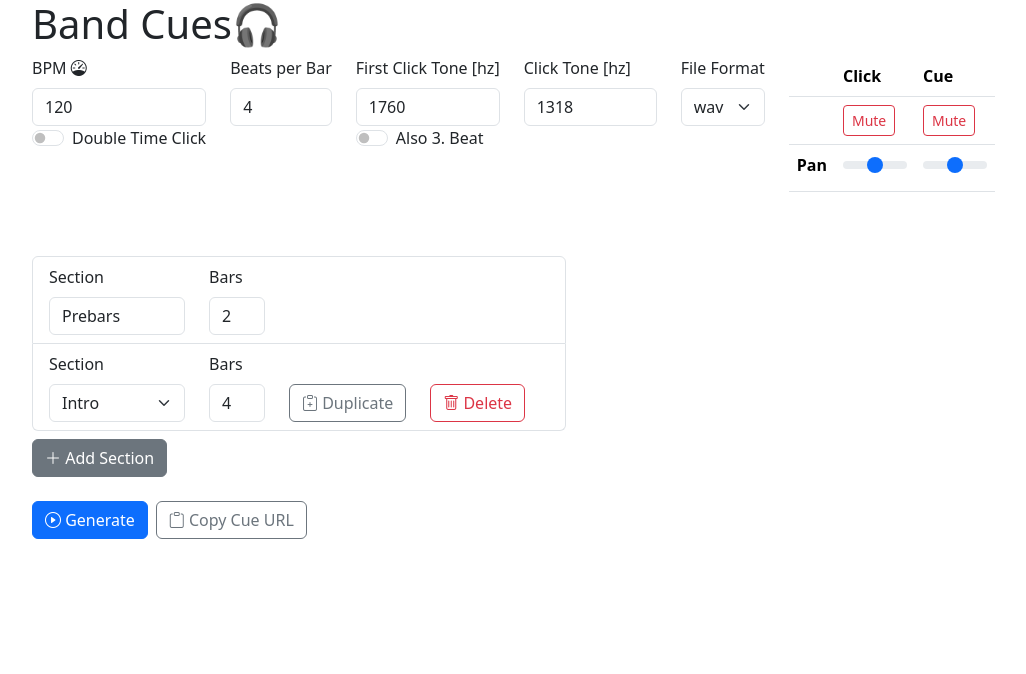
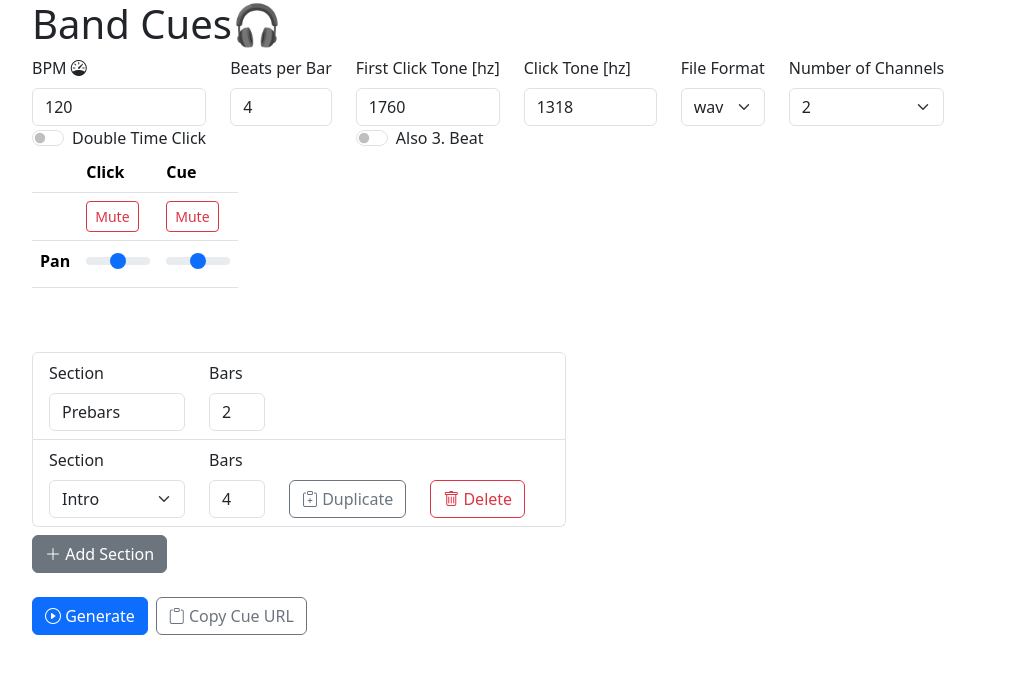
Before and after one commit to david-loe/band-cues, a Vue app: page / in a window 1280 px wide. Shown: the top 674 px of the page, without its empty margins (50-1076 px from the left). Built offline with nearby package versions, Linux system fonts and the light colour scheme.

Commit message:
add channel number selection

```diff
--- a/src/App.vue
+++ b/src/App.vue
@@ -35,6 +35,12 @@
           </select>
         </div>
         <div class="col-auto">
+          <label for="fileFormat" class="form-label">Number of Channels</label>
+          <select class="form-select" v-model="settings.numberOfChannels" id="fileFormat">
+            <option v-for="numbers in channelNumbers" :key="numbers" :value="numbers">{{ numbers }}</option>
+          </select>
+        </div>
+        <div class="col-auto">
           <table class="table">
             <thead>
               <tr>
@@ -55,7 +61,7 @@
                   <label class="btn btn-outline-danger btn-sm" for="muteCue">Mute</label>
                 </td>
               </tr>
-              <tr>
+              <tr v-if="settings.numberOfChannels > 1">
                 <th scope="row">Pan</th>
                 <td style="max-width: 80px">
                   <input type="range" class="form-range" min="-1" max="1" id="panClick" v-model="settings.panClick" />
@@ -69,7 +75,7 @@
         </div>
         <div class="col-auto" style="max-width: 100px"></div>
 
-        <small v-if="settings.fileFormat === 'mp3'">ℹ Converting to MP3 takes signifigantly longer than WAV</small>
+        <!-- <small v-if="settings.fileFormat === 'mp3'">ℹ Converting to MP3 takes signifigantly longer than WAV</small> -->
         <small v-if="settings.beatsPerBar === 3">ℹ Consider 6 Beats per Bar and also 3. beat high frequency</small>
       </div>
       <div class="mb-4">
@@ -203,7 +209,7 @@
 
 <script lang="ts">
 import MD from './tone.js'
-import { Pan, Section, Settings, cueTypes, fileFormats } from './types.js'
+import { ChannelNumber, Pan, Section, Settings, channelNumbers, cueTypes, fileFormats, pans } from './types.js'
 
 export default {
   name: 'App',
@@ -212,6 +218,7 @@ export default {
     return {
       cueTypes,
       fileFormats,
+      channelNumbers,
       cueTrack: '',
       isLoading: false,
       settings: {
@@ -226,7 +233,8 @@ export default {
         panClick: 0,
         panCue: 0,
         muteClick: false,
-        muteCue: false
+        muteCue: false,
+        numberOfChannels: 2
       } as Settings,
       sections: [{ type: 'Intro', numberOfBars: 4 }] as Section[]
     }
@@ -278,7 +286,8 @@ export default {
           // Hier differenziert auf Typ prüfen
           switch (setting) {
             case 'fileFormat':
-              if (value === 'wav' || value === 'mp3') {
+              if (value === 'wav') {
+                // || value === 'mp3'
                 this.settings[setting] = value
               }
               break
@@ -309,10 +318,17 @@ export default {
 
             case 'panClick':
             case 'panCue': {
-              // Pan ist -1 | 0 | 1
               const panVal = parseInt(value, 10)
-              if ([-1, 0, 1].includes(panVal)) {
+              if (pans.includes(panVal as Pan)) {
                 this.settings[setting] = panVal as Pan
+              }
+              break
+            }
+
+            case 'numberOfChannels': {
+              const num = parseInt(value, 10)
+              if (channelNumbers.includes(num as ChannelNumber)) {
+                this.settings[setting] = num as ChannelNumber
               }
               break
             }
--- a/src/tone.ts
+++ b/src/tone.ts
@@ -123,7 +123,7 @@ export default class MD {
         transport.start() // Startet den Transport
       },
       cueDuration, // Gesamtdauer der Offline-Rendering-Sitzung
-      2
+      this.settings.numberOfChannels
     )
 
     // Konvertiert den Audio-Buffer in eine WAVE-Datei
--- a/src/types.ts
+++ b/src/types.ts
@@ -11,6 +11,7 @@ export interface Settings {
   panCue: Pan
   muteClick: boolean
   muteCue: boolean
+  numberOfChannels: ChannelNumber
 }
 
 export interface Section {
@@ -18,10 +19,14 @@ export interface Section {
   numberOfBars: number
 }
 
-export type Pan = -1 | 0 | 1
+export const pans = [-1, 0, 1] as const
+export type Pan = typeof pans[number]
 
 export const fileFormats = ['wav'] as const // mp3 throws error
 export type FileFormat = typeof fileFormats[number]
+
+export const channelNumbers = [1, 2] as const
+export type ChannelNumber = typeof channelNumbers[number]
 
 export const cueTypes = [
   'AcaPella',
```
